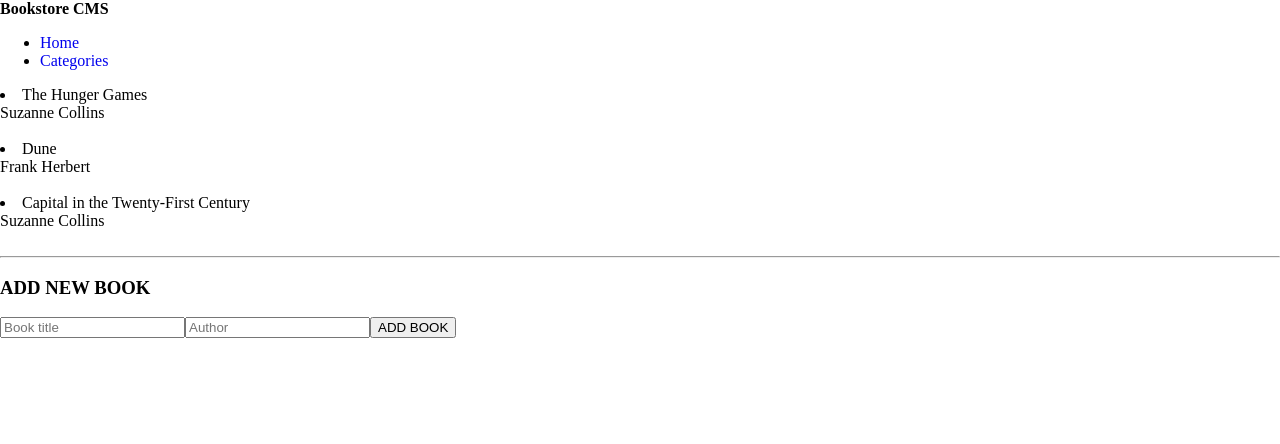
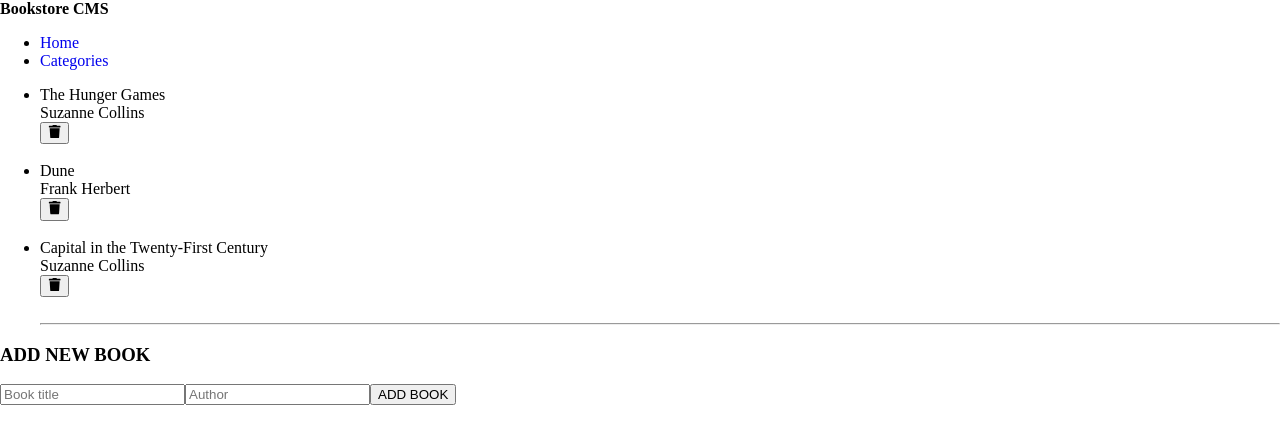
Before and after one commit to edgardsoza/bookstore, a React (Create React App) app: page / in a window 1280 px wide. Shown: the top 444 px of the page. Built offline with nearby package versions, Linux system fonts and the light colour scheme.

Commit message:
fixing reviewer recommendations

```diff
--- a/package.json
+++ b/package.json
@@ -8,6 +8,7 @@
     "@testing-library/user-event": "^13.5.0",
     "react": "^18.2.0",
     "react-dom": "^18.2.0",
+    "react-icons": "^4.8.0",
     "react-router-dom": "^6.10.0",
     "react-scripts": "5.0.1",
     "web-vitals": "^2.1.4"
--- /dev/null
+++ b/src/components/AddBook.js
@@ -0,0 +1,12 @@
+export default function AddForm() {
+  return (
+  <div className="form-container">
+    <h3 className="form-title">ADD NEW BOOK</h3>
+    <form className="addabook">
+      <input type="text" name="title" placeholder="Book title" />
+      <input type="text" name="author" placeholder="Author" />
+      <input type="submit" value="ADD BOOK" />
+    </form>
+    </div>
+  )
+}
--- /dev/null
+++ b/src/components/BookItems.js
@@ -0,0 +1,38 @@
+import { FaTrash } from "react-icons/fa";
+
+const booklist = [
+    {
+      id: 1,
+      title: 'The Hunger Games',
+      Author: 'Suzanne Collins',
+    },
+    {
+      id: 2,
+      title: 'Dune',
+      Author: 'Frank Herbert',
+    },
+    {
+      id: 3,
+      title: 'Capital in the Twenty-First Century',
+      Author: 'Suzanne Collins',
+    },
+  ];
+
+export default function BookItem() {
+    return (
+    <ul className="book-item">
+    {booklist.map((item) => (
+      <li key={item.id}>
+        {item.title}
+        <br />
+        {item.Author}
+        <br />
+        <button type="submit"><FaTrash /></button>
+        <br />
+        <br />
+      </li>
+    ))}
+  <hr />
+  </ul>
+  )
+}
--- a/src/components/BookList.js
+++ b/src/components/BookList.js
@@ -1,43 +1,13 @@
+import BookItem from "./BookItems";
+import AddForm from "./AddBook";
+
 export default function BookList() {
-  const booklist = [
-    {
-      title: 'The Hunger Games',
-      Author: 'Suzanne Collins',
-    },
-    {
-      title: 'Dune',
-      Author: 'Frank Herbert',
-    },
-    {
-      title: 'Capital in the Twenty-First Century',
-      Author: 'Suzanne Collins',
-    },
-  ];
-
   return (
     <div className="main-container">
       <div className="bookList-container">
-        <div className="book-item">
-          {booklist.map((item) => (
-            <li key={item.id}>
-              {item.title}
-              <br />
-              {item.Author}
-              <br />
-              <br />
-            </li>
-          ))}
-        </div>
-        <hr />
+        <BookItem />
       </div>
-      <div className="form-container">
-        <h3 className="form-title">ADD NEW BOOK</h3>
-        <form className="addabook">
-          <input type="text" name="title" placeholder="Book title" />
-          <input type="text" name="author" placeholder="Author" />
-          <input type="submit" value="ADD BOOK" />
-        </form>
-      </div>
+      <AddForm />
     </div>
   );
 }
```
Also changed, not shown: 1 other file (tests, documents, lock files or other folders).
